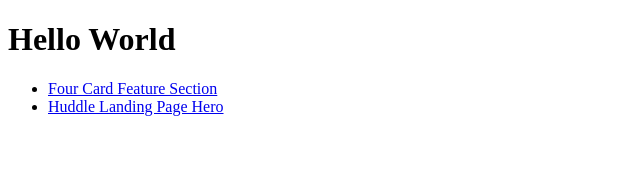
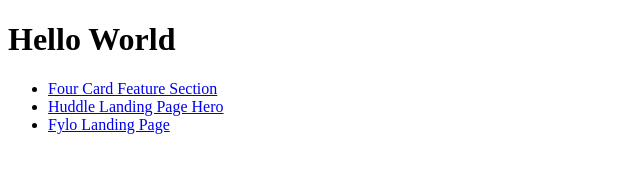
Before and after one commit to iamsyahirah/frontend-mentor-challenges, a plain HTML site: page index.html in a window 1280 px wide. Shown: the whole page, without its empty margins (0-640 px from the left). Drawn offline with Linux system fonts and the light colour scheme.

Commit message:
add fylo landing page link

```diff
--- a/index.html
+++ b/index.html
@@ -16,6 +16,9 @@
     <li>
      <a href="/huddle-landing-page-with-single-introductory-section-master/index.html">Huddle Landing Page Hero</a>
     </li>
+    <li>
+      <a href="/fylo-landing-page-with-two-column-layout-master/index.html">Fylo Landing Page</a>
+    </li>
   </ul>
 
 
```
